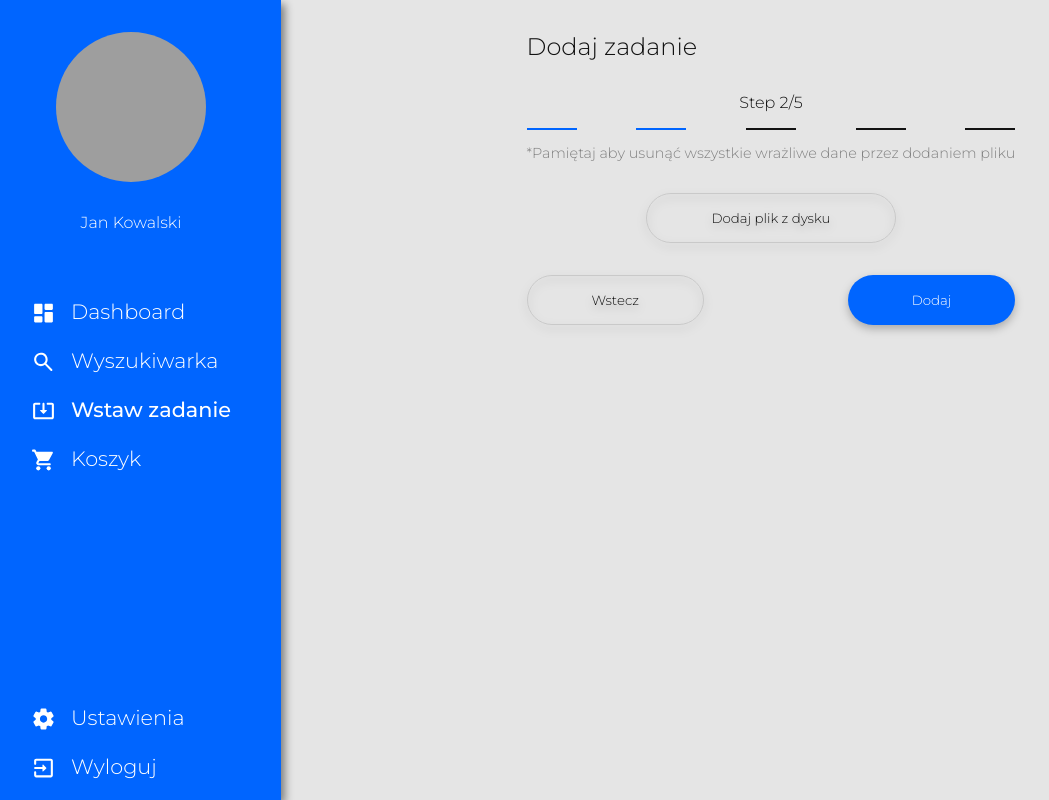
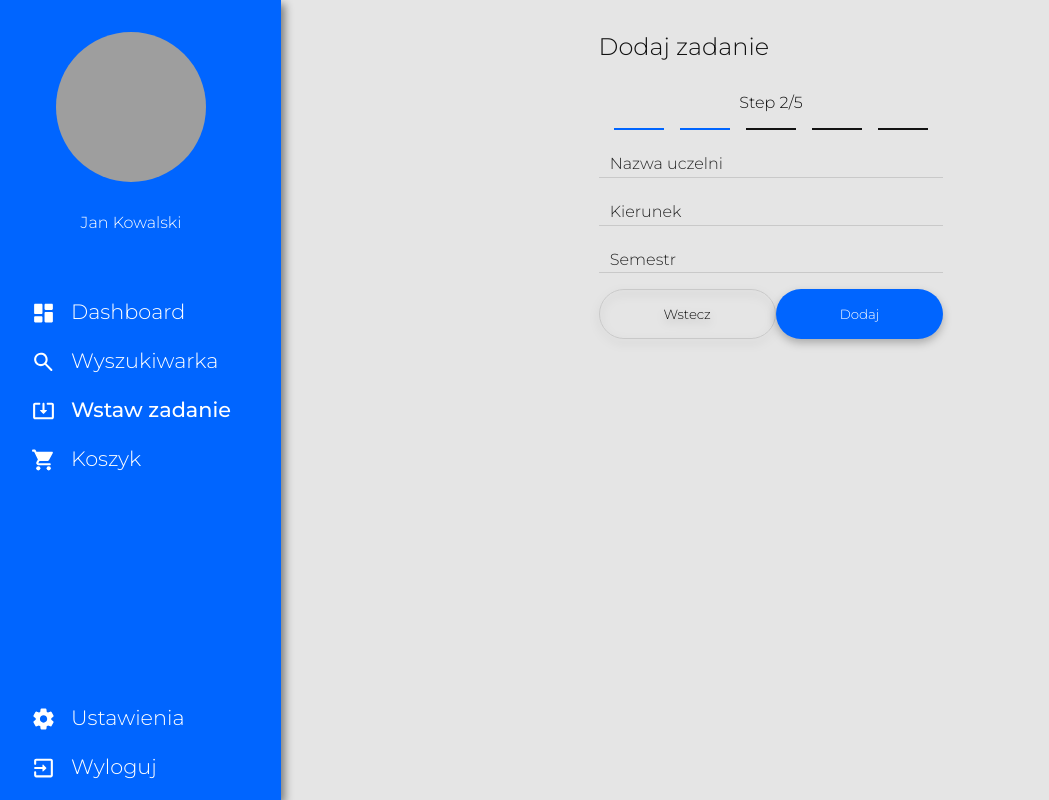
Before and after one commit to Nico2d/atem, a Next.js app: page /add-exercise in a window 1280 px wide. Both pictures are taken after a click on the button "Dodaj". Shown: the whole page, without its empty margins (19-1068 px from the left). Built offline with nearby package versions, Linux system fonts and the light colour scheme; grey boxes are pictures that could not be loaded.

Commit message:
feat: add steps with content

```diff
--- /dev/null
+++ b/components/molecules/Steps/Step1.tsx
@@ -0,0 +1,28 @@
+import React from "react";
+import styled from "styled-components";
+import { Button } from "../../atoms/button";
+import { Whitespace } from "../../atoms/Whitespace";
+import { FileList } from "../FileList";
+import { StepContentWrapper } from "./StepContentWrapper.style";
+
+export const Step1 = ({ fileList, open, isActive }) => {
+  return (
+    <StepContentWrapper isActive={isActive}>
+      <Description>
+        *Pamiętaj aby usunąć wszystkie wrażliwe dane przez dodaniem pliku
+      </Description>
+
+      <Whitespace height={1} />
+
+      <Button text="Dodaj plik z dysku" styleType="secondary" clicked={open} />
+      <Whitespace height={1} />
+
+      <FileList fileList={fileList} variant="list" />
+    </StepContentWrapper>
+  );
+};
+
+export const Description = styled.p`
+  color: gray;
+  font-size: ${({ theme }) => theme.fonts.fontSize * 0.9}rem;
+`;
--- /dev/null
+++ b/components/molecules/Steps/Step2.tsx
@@ -0,0 +1,22 @@
+import React from "react";
+import { inputTypes } from "../../../utils/enums";
+import { InputField } from "../inputField";
+import { StepContentWrapper } from "./StepContentWrapper.style";
+
+export const Step2 = ({ isActive }) => {
+  return (
+    <StepContentWrapper isActive={isActive}>
+      <InputField
+        placeholder="Nazwa uczelni"
+        type={inputTypes.text}
+        name="university"
+      />
+      <InputField
+        placeholder="Kierunek"
+        type={inputTypes.text}
+        name="division"
+      />
+      <InputField placeholder="Semestr" type={inputTypes.text} name="semestr" />
+    </StepContentWrapper>
+  );
+};
--- /dev/null
+++ b/components/molecules/Steps/Step3.tsx
@@ -0,0 +1,26 @@
+import React from "react";
+import { inputTypes } from "../../../utils/enums";
+import { InputField } from "../inputField";
+import { StepContentWrapper } from "./StepContentWrapper.style";
+
+export const Step3 = ({ isActive }) => {
+  return (
+    <StepContentWrapper isActive={isActive}>
+      <InputField
+        placeholder="Nazwa przedmiotu"
+        type={inputTypes.text}
+        name="subject"
+      />
+      <InputField
+        placeholder="Tytuł zadania"
+        type={inputTypes.text}
+        name="homework"
+      />
+      <InputField
+        placeholder="Opis ćwiczenia"
+        type={inputTypes.textArea}
+        name="description"
+      />
+    </StepContentWrapper>
+  );
+};
--- /dev/null
+++ b/components/molecules/Steps/Step4.tsx
@@ -0,0 +1,21 @@
+import React from "react";
+import { inputTypes } from "../../../utils/enums";
+import { InputField } from "../inputField";
+import { StepContentWrapper } from "./StepContentWrapper.style";
+
+export const Step4 = ({ isActive }) => {
+  return (
+    <StepContentWrapper isActive={isActive}>
+      <InputField
+        placeholder="Prowadzący"
+        type={inputTypes.text}
+        name="teacher"
+      />
+      <InputField
+        placeholder="Otrzymana ocena"
+        type={inputTypes.number}
+        name="grade"
+      />
+    </StepContentWrapper>
+  );
+};
--- /dev/null
+++ b/components/molecules/Steps/Step5.tsx
@@ -0,0 +1,18 @@
+import React from "react";
+import { inputTypes } from "../../../utils/enums";
+import { InputField } from "../inputField";
+import { Description } from "./Step1";
+import { StepContentWrapper } from "./StepContentWrapper.style";
+
+export const Step5 = ({ isActive }) => {
+  return (
+    <StepContentWrapper isActive={isActive}>
+      <Description>*Wpisz 0 w celu wystawienia darmowego zadania, </Description>
+      <InputField
+        placeholder="Cena zadania"
+        type={inputTypes.text}
+        name="price"
+      />
+    </StepContentWrapper>
+  );
+};
--- /dev/null
+++ b/components/molecules/Steps/StepContentWrapper.style.tsx
@@ -0,0 +1,5 @@
+import styled from "styled-components";
+
+export const StepContentWrapper = styled.div<{ isActive: boolean }>`
+  display: ${({ isActive }) => (isActive ? "block" : "none")};
+`;
--- a/components/molecules/Steps.tsx
+++ b/components/molecules/Steps/StepsCounter.tsx
@@ -1,11 +1,12 @@
-import { useState } from "react";
 import styled from "styled-components";
 
-type StepsProps = {
+type StepsCounterProps = {
   currentStep?: number;
 };
 
-export const Steps: React.FC<StepsProps> = ({ currentStep = 1 }) => {
+export const StepsCounter: React.FC<StepsCounterProps> = ({
+  currentStep = 1,
+}) => {
   return (
     <div>
       <p>Step {currentStep}/5</p>
@@ -20,9 +21,8 @@ export const Steps: React.FC<StepsProps> = ({ currentStep = 1 }) => {
 };
 
 const StepsContainer = styled.div`
-  width: 100%;
   display: flex;
-  justify-content: space-between;
+  justify-content: space-evenly;
 `;
 
 const SingleStep = styled.div<{ isActive }>`
--- a/components/templates/TemplateWithSidebar.tsx
+++ b/components/templates/TemplateWithSidebar.tsx
@@ -36,8 +36,10 @@ const StyledMain = styled.main`
 const StyledWrapper = styled.div`
   display: inherit;
   flex-flow: column;
+  width: 100%;
 
   @media ${device.tablet} {
     display: block;
+    width: fit-content;
   }
 `;
--- a/pages/add-exercise.tsx
+++ b/pages/add-exercise.tsx
@@ -3,12 +3,17 @@ import { PageHeading } from "../components/atoms/pageHeading";
 import React from "react";
 import { DragAndDrop } from "../components/atoms/dropzone";
 import { Button } from "../components/atoms/button";
-import { Steps } from "../components/molecules/Steps";
+import { StepsCounter } from "../components/molecules/Steps/StepsCounter";
 import styled from "styled-components";
 import { Whitespace } from "../components/atoms/Whitespace";
 import { useDropzone } from "react-dropzone";
 import { File } from "../components/atoms/File";
 import { FileList } from "../components/molecules/FileList";
+import { Step1 } from "../components/molecules/Steps/Step1";
+import { Step2 } from "../components/molecules/Steps/Step2";
+import { Step3 } from "../components/molecules/Steps/Step3";
+import { Step4 } from "../components/molecules/Steps/Step4";
+import { Step5 } from "../components/molecules/Steps/Step5";
 
 const AddExercise = () => {
   const [files, setFiles] = useState([]);
@@ -37,7 +42,7 @@ const AddExercise = () => {
   };
 
   const prevStep = () => {
-    if (currentStep > 0) setCurrentStep((currentStep) => currentStep - 1);
+    if (currentStep > 1) setCurrentStep((currentStep) => currentStep - 1);
   };
 
   return (
@@ -49,31 +54,15 @@ const AddExercise = () => {
 
       {/* Mobile */}
       <StyledContainer>
-        <Steps currentStep={currentStep} />
+        <StepsCounter currentStep={currentStep} />
 
-        {/* FIRST STEP */}
-        <div>
-          <Description>
-            *Pamiętaj aby usunąć wszystkie wrażliwe dane przez dodaniem pliku
-          </Description>
+        <Step1 fileList={files} open={open} isActive={currentStep === 1} />
+        <Step2 isActive={currentStep === 2} />
+        <Step3 isActive={currentStep === 3} />
+        <Step4 isActive={currentStep === 4} />
+        <Step5 isActive={currentStep === 5} />
 
-          <Whitespace height={1} />
-
-          <Button
-            text="Dodaj plik z dysku"
-            styleType="secondary"
-            clicked={open}
-          />
-          <Whitespace height={1} />
-          {/* File list */}
-
-          <FileList fileList={files} variant="list" />
-
-          <Whitespace height={1} />
-        </div>
-
-        {/* SECOND STEP */}
-
+        <Whitespace height={1} />
         <StepNavigation>
           <Button text="Wstecz" styleType="secondary" clicked={prevStep} />
           <Button text="Dodaj" clicked={nextStep} />
@@ -87,11 +76,6 @@ const AddExercise = () => {
 
 export default AddExercise;
 
-const Description = styled.p`
-  color: gray;
-  font-size: ${({ theme }) => theme.fonts.fontSize * 0.9}rem;
-`;
-
 const StepNavigation = styled.div`
   display: inline-flex;
   width: 100%;
```
